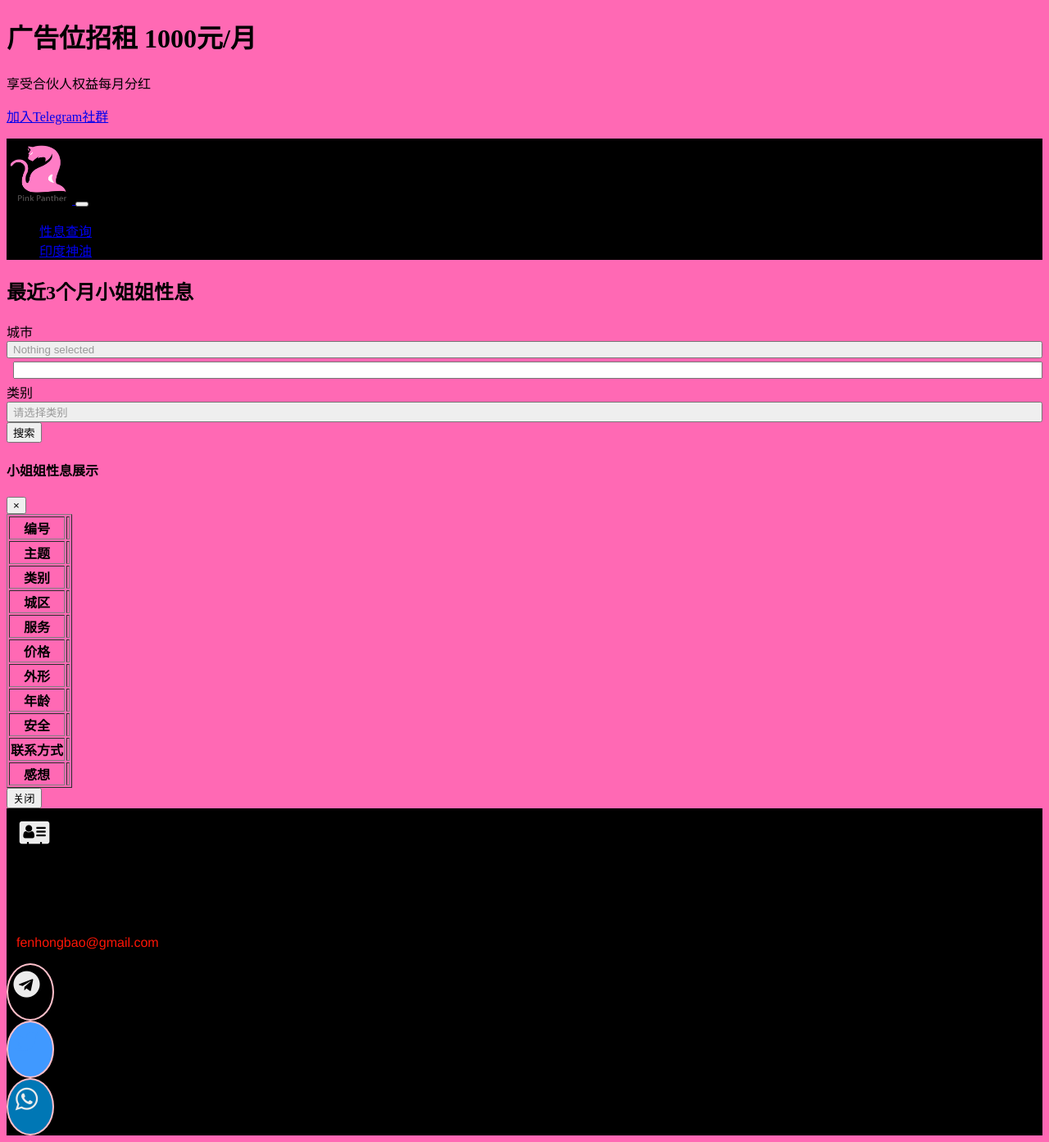
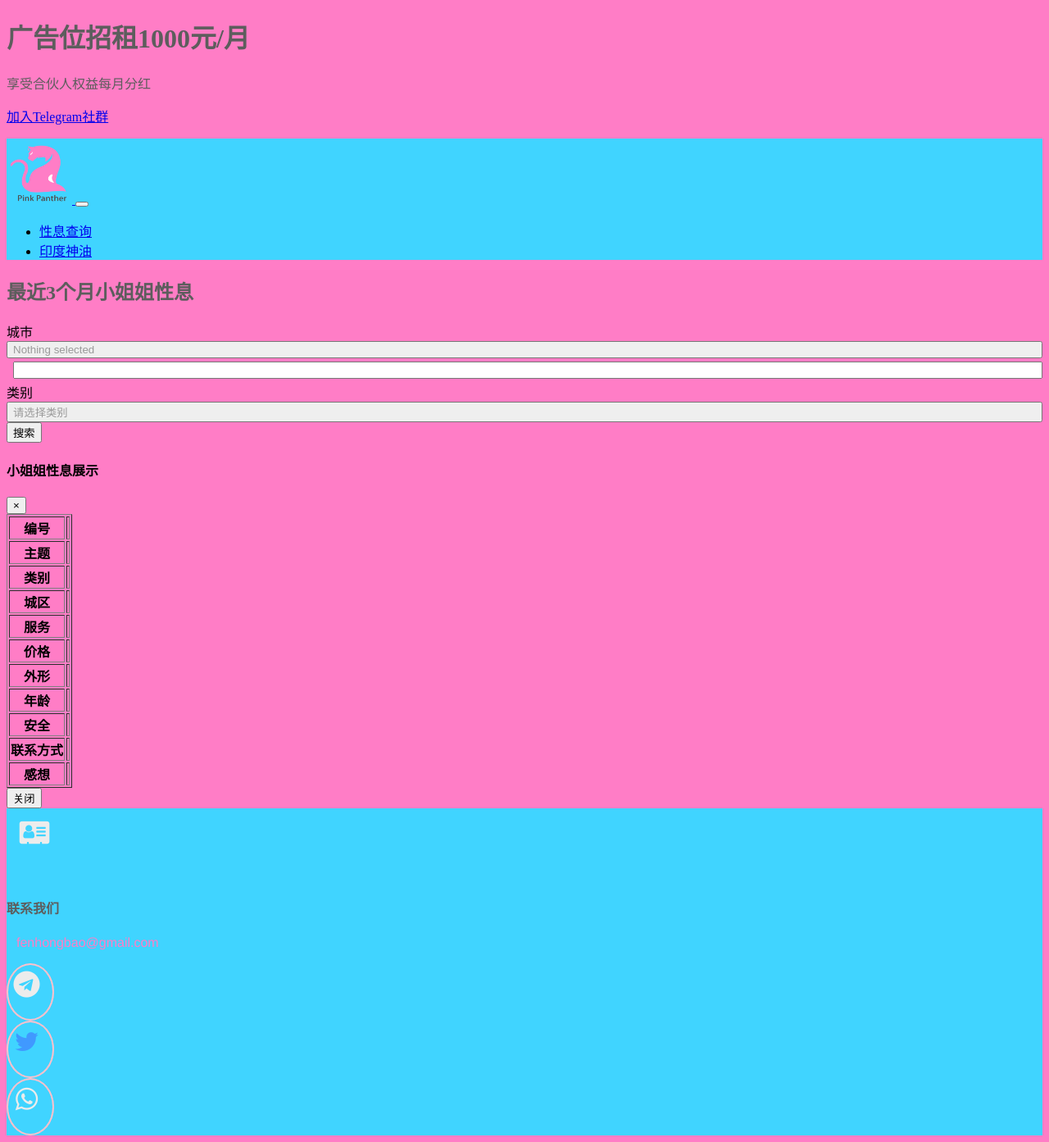
Before and after one commit to camonanesi123/SexInfoSearch, a Flask app: template app/templates/pagination1.html in a window 1280 px wide. Shown: the whole page at 82% size. Run offline with Flask 2, Linux system fonts and the light colour scheme; the template is opened without the code that fills it, so the values that code supplies are empty; some libraries are stand-ins or nearby versions.

Commit message:
modify css template

```diff
--- a/app/static/css/footer.css
+++ b/app/static/css/footer.css
@@ -38,6 +38,7 @@
   border: 2px solid;
   border-color: pink;
   border-radius: 50%;
+  background-color:#40D4FF
 }
 
 
@@ -92,3 +93,9 @@
 .footer a {
 	color: #78828D
 }
+
+
+.div p h1 h2 h3 h4
+{
+	color: #5D5D5D
+}
--- a/app/templates/base.html
+++ b/app/templates/base.html
@@ -22,14 +22,14 @@
 </head>
 
 
-<body style="background-color:HOTPINK">
-<div class="jumbotron text-center" style="margin-bottom:0;background-color:HOTPINK">
-  <h1>广告位招租 1000元/月</h1>
-  <p>享受合伙人权益每月分红</p>
-            <p><a class="btn btn-primary btn-lg" href="https://t.me/sexinfochina" role="button">
+<body style="background-color:#FF7DC6">
+<div class="jumbotron text-center" style="margin-bottom:0;background-color:#FF7DC6">
+  <h1 style="color:#5D5D5D">广告位招租1000元/月</h1>
+  <p style="color:#5D5D5D">享受合伙人权益每月分红</p>
+            <p><a class="btn btn-primary btn-lg" href="https://t.me/sexinfochina" role="button" >
          加入Telegram社群</a>
 </div>
-    <nav class="navbar navbar-expand-lg navbar-light bg-primary mb-4" >
+    <nav class="navbar navbar-expand-lg navbar-light mb-4"  style="background-color:#40D4FF">
         <a class="navbar-brand" href="/">
             <img src="{{ url_for('static', filename='logo.png') }}" width="80" height="80" alt="">
         </a>
@@ -54,7 +54,7 @@
     <footer class="navbar-fixed-bottom text-center">
         {% block footer %}
 
-         <div class="container-fluid bg-primary py-3">
+         <div class="container-fluid py-3" style="background-color:#40D4FF">
     <div class="container">
       <div class="row">
         <div class="col-md-7">
@@ -65,24 +65,24 @@
               </a>
             </div>
             <div class="col-sm-11 text-white">
-                <div><h4>联系我们</h4>
-                    <p>   <span class="header-font">fenhongbao@gmail.com</span></p>
+                <div><h4 style="color:#5D5D5D"> 联系我们</h4>
+                    <p>   <span class="header-font"  style="color:#FF7DC6">fenhongbao@gmail.com</span></p>
                 </div>
             </div>
             </div>
         </div>
         <div class="col-md-5">
           <div class="d-inline-block">
-            <div class="bg-circle-outline d-inline-block" >
+            <div class="bg-circle-outline d-inline-block">
               <a href="https://t.me/sexinfochina"><i class="fa fa-2x fa-fw fa-telegram text-white"></i>
 		</a>
             </div>
-            <div class="bg-circle-outline d-inline-block" style="background-color:#4099FF">
+            <div class="bg-circle-outline d-inline-block">
               <a href="https://twitter.com/camonanesi">
                 <i class="fa fa-2x fa-fw fa-twitter text-white"></i></a>
             </div>
 
-            <div class="bg-circle-outline d-inline-block" style="background-color:#0077B5">
+            <div class="bg-circle-outline d-inline-block">
               <a href="https://wa.me/85255316990">
                 <i class="fa fa-2x fa-fw fa-whatsapp text-white"></i></a>
             </div>
--- a/app/templates/pagination1.html
+++ b/app/templates/pagination1.html
@@ -9,7 +9,7 @@
 
 <div style="width: 100%;margin: 0 auto">
       <div class="row justify-content-md-center">
-    <h2>最近3个月小姐姐性息</h2>
+    <h2 style="color:#5D5D5D">最近3个月小姐姐性息</h2>
   </div>
 
   <div class="row justify-content-md-center">
```
